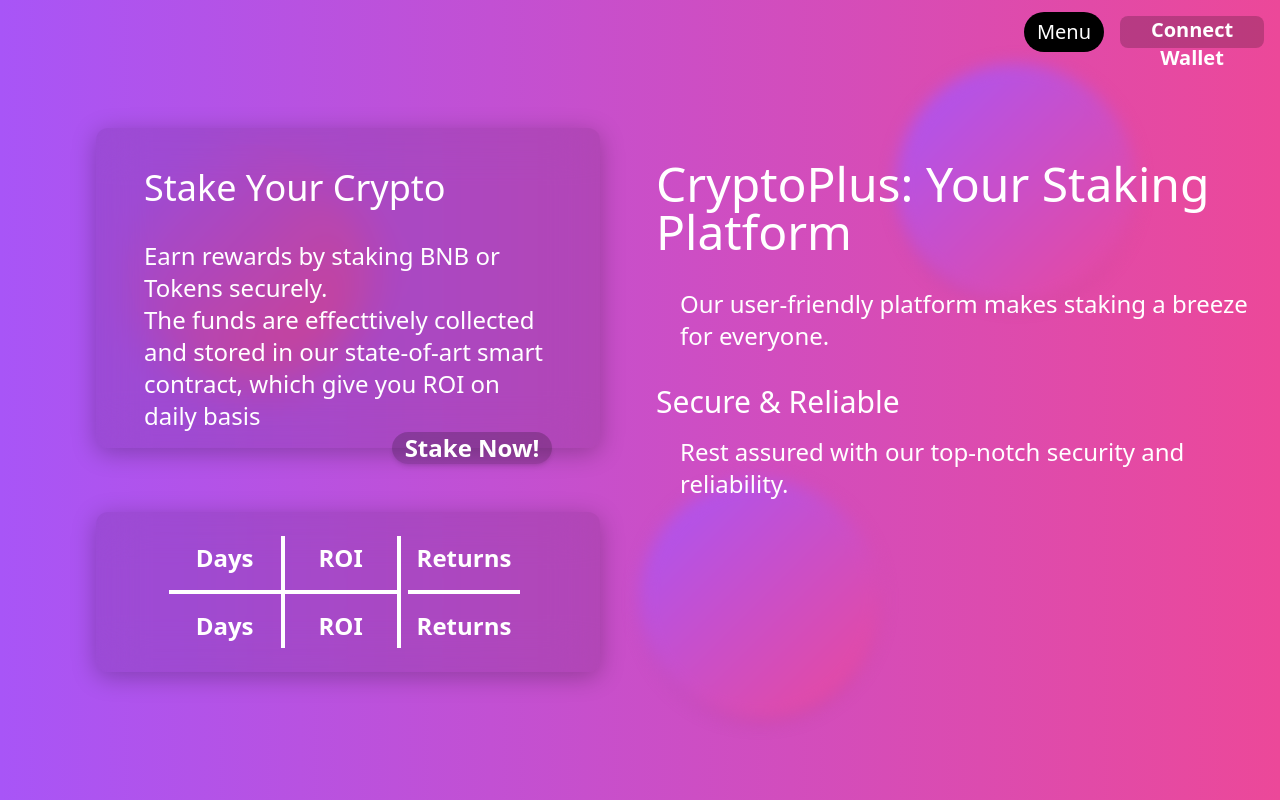
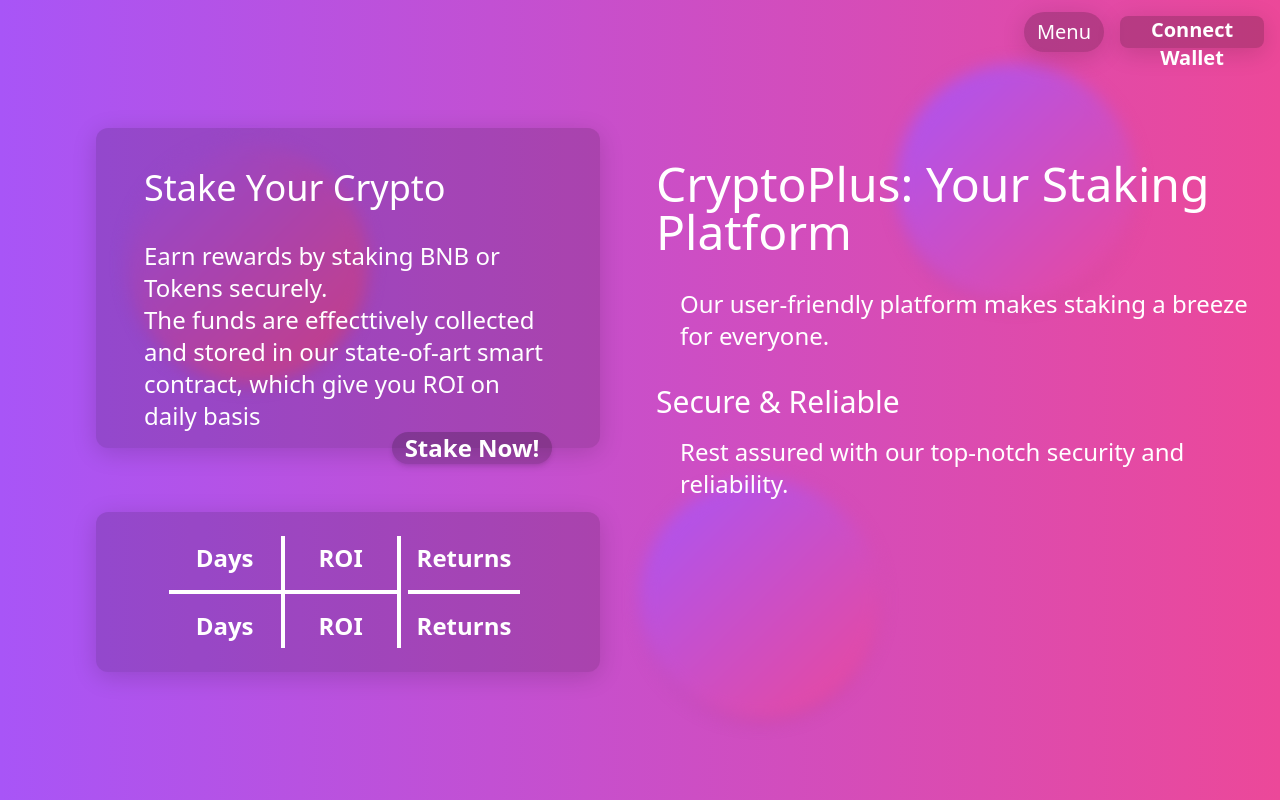
Before and after one commit to ben1441/connect-main, a plain HTML site: page src/index.html in a window 1280 px wide. Drawn offline with Linux system fonts and the light colour scheme; a web font is replaced by a local one.

Commit message:
Interactive changes 4

```diff
--- a/src/index.html
+++ b/src/index.html
@@ -13,19 +13,19 @@
     <div class=" h-screen w-screen">
         <div class="flex flex-row justify-end items-center invisible md:visible">
             <!-- <h1 class="text-white mr-10 text-2xl hover:font-bold transition-all duration-200">Home</h1> -->
-            <div class="flex  items-center justify-center bg-black h-10 rounded-full transition-all ease-in-out duration-300 w-20" id="island">
+            <div class="flex shadow-[0_5px_25px_rgba(0,0,0,0.15)] dark:shadow-[0_5px_25px_rgba(0,0,0,0.25)] dark:backdrop-blur-xl bg-black/20 dark:bg-white/10 items-center justify-center h-10 rounded-full transition-all ease-in-out duration-300 w-20" id="island">
                 <h1 class="text-white text-xl" id="islandH1">Menu</h1>
             </div>
-            <button class="text-white text-xl font-bold bg-black/[20%] rounded-lg h-8 w-36 m-4 hover:scale-[1.02] transition-all ease-in-out duration-200">Connect Wallet</button>
+            <button class="text-white text-xl font-bold shadow-[0_5px_25px_rgba(0,0,0,0.15)] dark:shadow-[0_5px_25px_rgba(0,0,0,0.25)] dark:backdrop-blur-xl bg-black/20 dark:bg-white/10 rounded-lg h-8 w-36 m-4 hover:scale-[1.02] transition-all ease-in-out duration-200">Connect Wallet</button>
         </div>
         <div class="flex justify-between invisible md:visible">
             <div class="flex flex-col w-full h-full">
-                <div class="shadow-[0_5px_25px_rgba(0,0,0,0.25)] backdrop-blur-xl bg-black/10 dark:bg-white/10 md:h-[17rem] xl:h-[20rem] w-auto md:min-w-[25rem] max-w-[31.5rem] ml-24 mt-16 p-4 rounded-xl flex flex-col justify-start">
+                <div class="shadow-[0_5px_25px_rgba(0,0,0,0.15)] dark:shadow-[0_5px_25px_rgba(0,0,0,0.25)] dark:backdrop-blur-xl bg-black/[15%] dark:bg-white/10 md:h-[17rem] xl:h-[20rem] w-auto md:min-w-[25rem] max-w-[31.5rem] ml-24 mt-16 p-4 rounded-xl flex flex-col justify-start">
                     <h2 class="text-4xl text-white m-8 mt-6">Stake Your Crypto</h2>
                     <p class="text-white text-xl xl:text-2xl mx-8">Earn rewards by staking BNB or Tokens securely. <br>The funds are effecttively collected and stored in our state-of-art smart contract, which give you ROI on daily basis</p>
                     <button class="bg-black/20 dark:bg-white/30 hover:bg-green-400/70 hover:shadow-lg shadow-md rounded-full h-10 w-40 self-end mr-8 text-white font-bold text-2xl hover:scale-[1.02] transition-all ease-in-out duration-200">Stake Now!</button>
                 </div>
-                <div class="shadow-[0_5px_25px_rgba(0,0,0,0.25)] backdrop-blur-xl bg-black/10 dark:bg-white/10 md:h-[8rem] xl:h-[10rem] md:min-w-[28rem] max-w-[31.5rem] ml-24 mt-16 flex justify-center items-center rounded-xl">
+                <div class="shadow-[0_5px_25px_rgba(0,0,0,0.15)] dark:shadow-[0_5px_25px_rgba(0,0,0,0.25)] dark:backdrop-blur-xl bg-black/[15%] dark:bg-white/10 md:h-[8rem] xl:h-[10rem] md:min-w-[28rem] max-w-[31.5rem] ml-24 mt-16 flex justify-center items-center rounded-xl">
                     <div class="flex flex-row items-center justify-center">
                         <div class="flex flex-col items-center justify-center">
                             <h1 class="text-white font-bold m-4 text-2xl">Days</h1>
@@ -54,7 +54,7 @@
                 <p class="text-white text-xl xl:text-2xl ml-10">Rest assured with our top-notch security and reliability.</p>
             </div>
         </div>
-        <div class="absolute -z-[1] top-[18%] left-[10%] rounded-full h-60 w-60 bg-gradient-to-br shadow-md dark:from-purple-600 from-purple-500 dark:to-pink-600 to-pink-500"></div>
+        <div class="absolute -z-[1] top-[18%] left-[10%] rounded-full h-60 w-60 blur dark:blur-none bg-gradient-to-br shadow-md dark:from-purple-600 from-purple-500 dark:to-pink-600 to-pink-500"></div>
         <div class="absolute -z-[1] top-[60%] left-[50%] rounded-full h-60 w-60 blur bg-gradient-to-br shadow-md dark:from-purple-600 from-purple-500 dark:to-pink-600 to-pink-500"></div>
         <div class="absolute -z-[1] top-[8%] left-[70%] rounded-full h-60 w-60 blur bg-gradient-to-br shadow-md dark:from-purple-600 from-purple-500 dark:to-pink-600 to-pink-500"></div>
     </div>
--- a/src/script.js
+++ b/src/script.js
@@ -15,7 +15,7 @@ island.addEventListener('click', () => {
                 h1.setAttribute('id', 'islandH1_'+i);
                 h1.setAttribute('class', 'text-xl text-center text-white m-4');
                 h1.innerHTML = names[i];
-                a.setAttribute('href', '#'+names[i].toLowerCase());
+                if (i!=0) a.setAttribute('href', '#'+names[i].toLowerCase());
                 a.appendChild(h1);
                 island.appendChild(a);
             }
```
Also changed, not shown: src/style.css.
